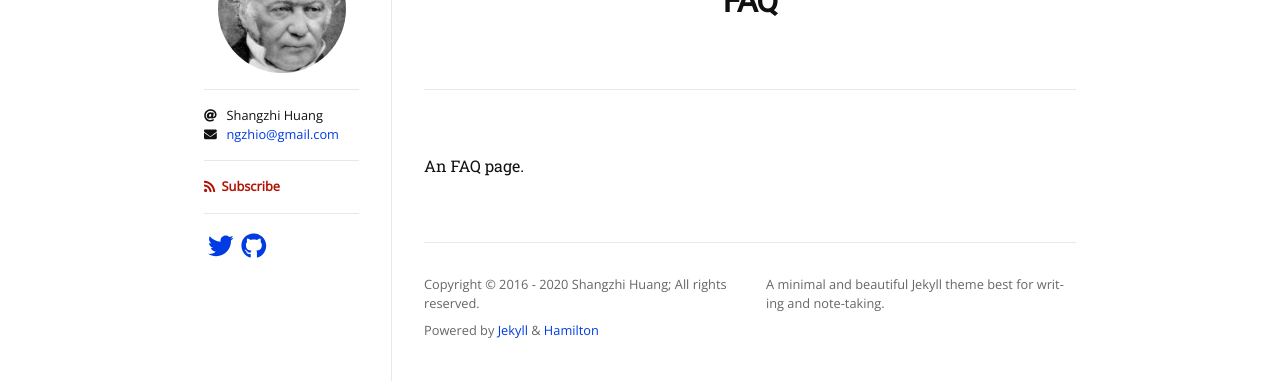
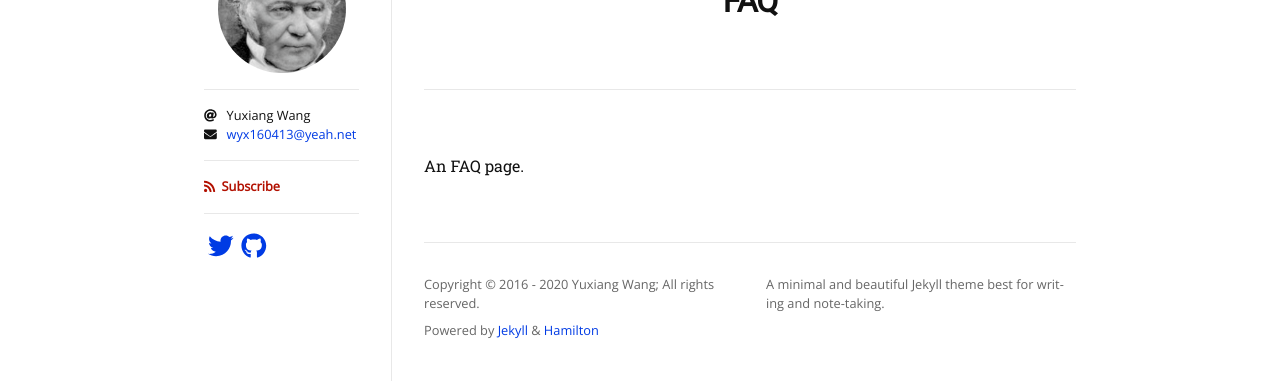
Before and after one commit to Kobeaibiancheng/kobeaibiancheng.github.io, a Jekyll site: the page built from faq.md, in a window 1280 px wide. Shown: the part 141-522 px from the top of the page. Built offline with Jekyll 4.4.1, drawn with Linux system fonts in a browser that asks for light colours; nearby versions of some CDN libraries; some web fonts are replaced.

Commit message:
主页更新

```diff
--- a/_config.yml
+++ b/_config.yml
@@ -1,8 +1,8 @@
 title: Hamilton
 description: A minimal and beautiful Jekyll theme best for writing and note-taking.
-author: Shangzhi Huang
+author: Yuxiang Wang
 avatar: /logo.png
-email: ngzhio@gmail.com
+email: wyx160413@yeah.net
 
 plugins:
   - jekyll-seo-tag
@@ -34,7 +34,7 @@ twitter:
   card: summary
 logo: logo.png
 social:
-  name: Shangzhi Huang
+  name: Yuxiang Wang
   links:
     - https://twitter.com/ngzhio
     - https://www.facebook.com/ngzhio
```
